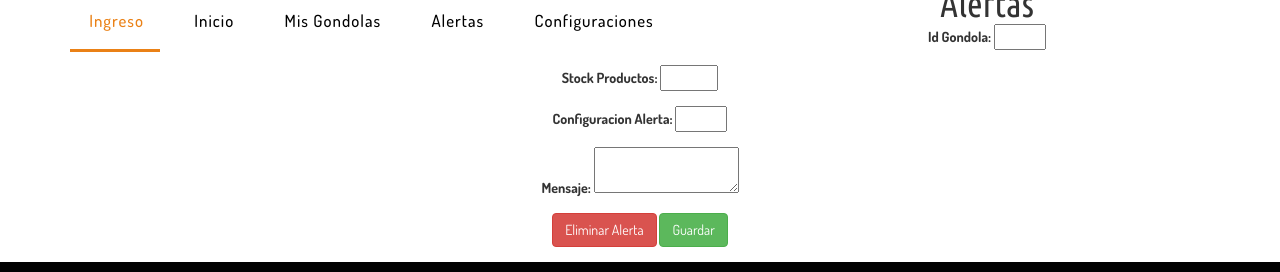
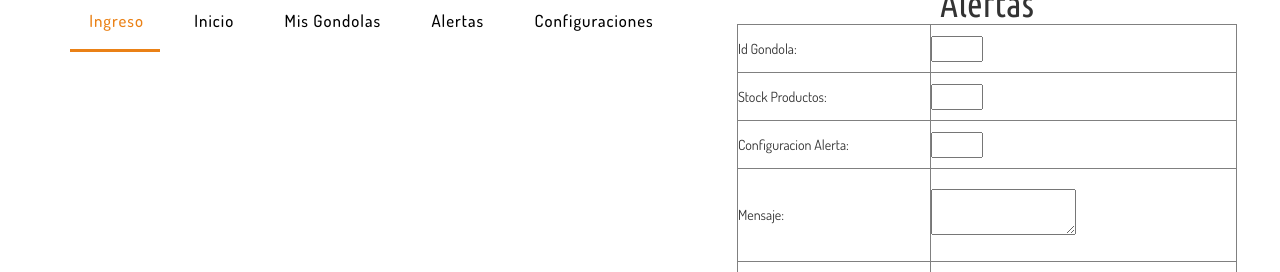
Before and after one commit to GuiselCayun/ProjectSS, a plain HTML site: page ProjectSS/WebContent/Alertas.html in a window 1280 px wide. Shown: the part 76-348 px from the top of the page. Drawn offline with Linux system fonts and the light colour scheme.

Commit message:
cambios en Alertas

```diff
--- a/ProjectSS/WebContent/Alertas.html
+++ b/ProjectSS/WebContent/Alertas.html
@@ -71,35 +71,36 @@ function M_eliminar() {
 		</div>
 	</nav>
 
-	<p><form action="">
+	<form>
 <div>
 	<h1><center>Alertas</center></h1>
-		<div class="form-group"align="center">
-			<label> Id Gondola:</label>
-			<input type="number" min="0" max="100" step="1" >
-		</div>
-
-		<div class="form-group"align="center">
-			<label> Stock Productos:</label>
-			<input type="number" min="0" max="1000" step="1">
-		</div>
-
-		<div class="form-group"align="center">
-			<label> Configuracion Alerta:</label>
-			<input type="number" min="0" max="100" step="1">
-		</div>
-
-		<div class="form-group"align="center">
- 			<label>Mensaje:</label>
-  			<textarea name="Mensaje"></textarea>
-		</div>
-
-		<div class="form-group"align="center">
-			<button type="button" onclick="M_eliminar()" class="btn btn-danger">Eliminar Alerta</button>
-  			<button type="button" class="btn btn-success">Guardar</button>
-		</div>
-</div>
-</form></p>
+	<table width="500" height="300" border="1" cellspacing="0" cellpadding="0" align="center">
+  <tbody>
+    <tr>
+      <td> Id Gondola:</td>
+      <td><input type="number" min="0" max="100" step="1" ></td>
+    </tr>
+    <tr>
+      <td> Stock Productos:</td>
+      <td><input type="number" min="0" max="100" step="1" ></td>
+    </tr>
+    <tr>
+      <td>Configuracion Alerta:</td>
+      <td><input type="number" min="0" max="100" step="1"></td>
+    </tr>
+    <tr>
+      <td>Mensaje:</td>
+      <td><textarea name="Mensaje"></textarea></td>
+    </tr>
+    <tr>
+    	<td></td>
+    	<td><button type="button" onclick="ConfirmE()" class="btn btn-danger">Eliminar Alerta</button>
+  			<button type="button" onclick="ConfirmG()" class="btn btn-success">Guardar</button>
+  		</td>
+    </tr>
+  </tbody>
+</table>
+</form>
 
 <div class="copy-right">
 	<div class="agileinfo_social_icons">
```
